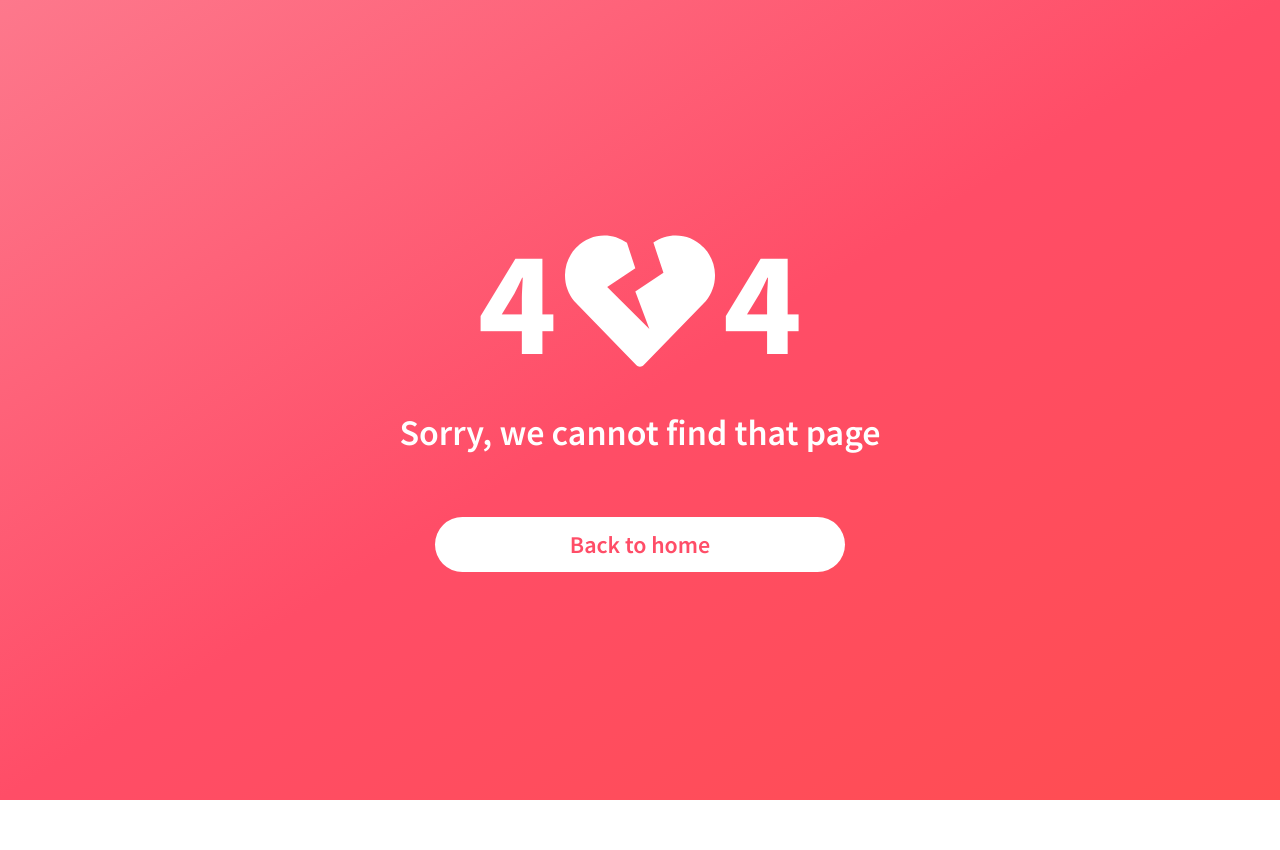
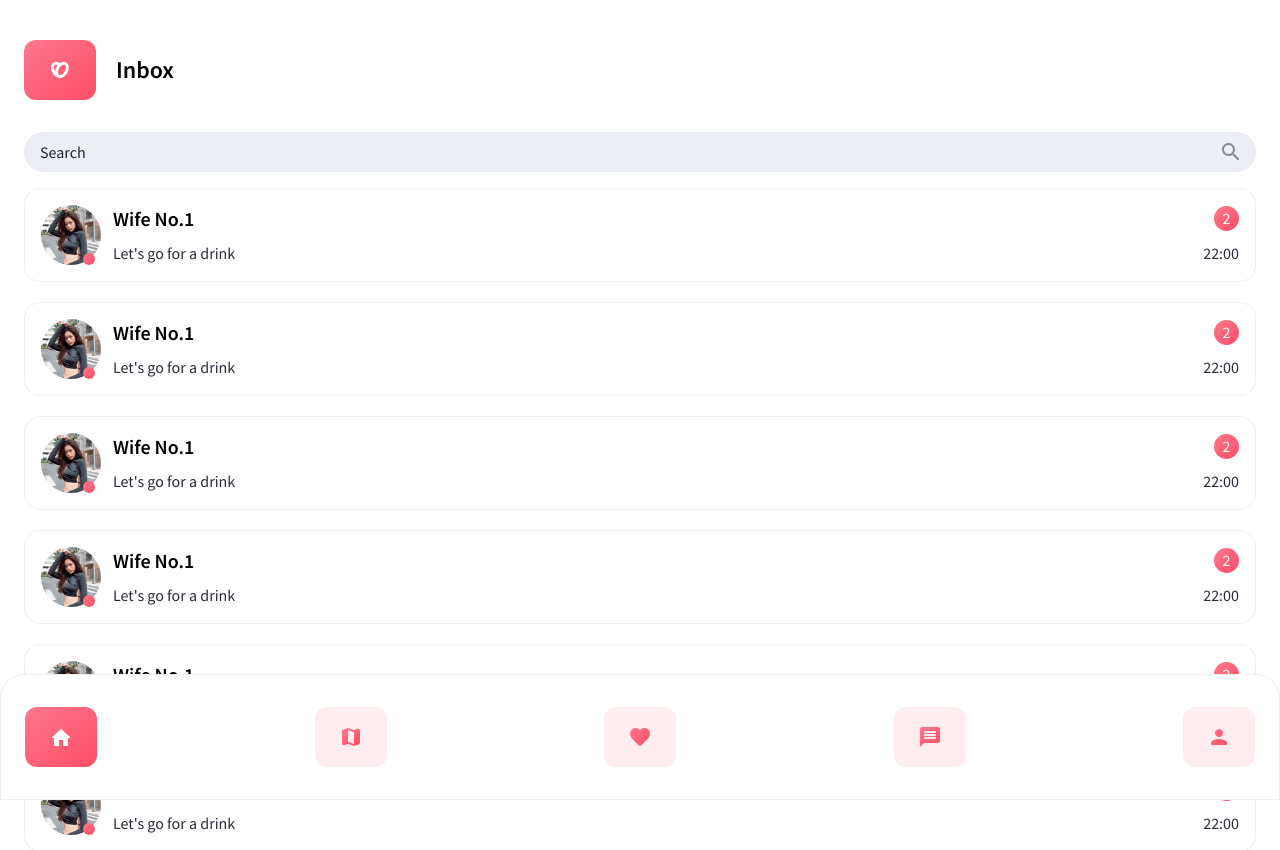
Before and after one commit to b1amage/further-web-front-end, a React (Create React App) app: page /chat in a window 1280 px wide. Shown: the top 850 px of the page. Before the commit the page ends 800 px from the top, so only its background shows below. Built offline with nearby package versions, Linux system fonts and the light colour scheme.

Commit message:
chat page + edit page

```diff
--- a/src/App.js
+++ b/src/App.js
@@ -13,6 +13,7 @@ import SuccessMatchPage from "./views/SuccessMatchPage";
 import ProfilePage from "./views/ProfilePage";
 import NotFoundPage from "./views/NotFoundPage";
 import EditPage from "./views/EditPage";
+import ChatPage from "./views/ChatPage";
 
 function App() {
 	return (
@@ -22,6 +23,7 @@ function App() {
 				<Route path="/match/:userId" element={<MatchPage />} />
 				<Route path="/match/all/:userId" element={<AllMatchPage />} />
 				<Route path="/user" element={<UserDetailPage />} />
+				<Route path="/chat" element={<ChatPage />} />
 				<Route
 					path="/success/:userId1/:userId2"
 					element={<SuccessMatchPage />}
--- /dev/null
+++ b/src/components/chat/ ChatCard.js
@@ -0,0 +1,32 @@
+import React from "react";
+
+const ChatCard = ({ img, isActive, lastest, name }) => {
+	return (
+		<div className="flex items-center gap-3 p-4 border border-gray rounded-[16px]">
+			<div className="relative w-[60px] h-[60px] rounded-full">
+				<img
+					src={img}
+					alt=""
+					className="relative z-10 object-cover w-full h-full rounded-full"
+				/>
+				<div className="absolute bottom-0 right-0 -translate-x-1/2 !z-20 block w-3 h-3 rounded-full bg-gradient-to-br from-primary-50 to-primary-100"></div>
+			</div>
+
+			<div className="flex flex-col flex-1 space-y-2">
+				<h3 className="text-xl font-semibold">{name}</h3>
+				<p className="text-base text-dark-3 dark:text-white">
+					{lastest.message}
+				</p>
+			</div>
+
+			<div className="flex flex-col items-end space-y-2.5">
+				<p className="w-[25px] h-[25px] rounded-full bg-gradient-to-br from-primary-50 to-primary-100 text-white flex justify-center items-center">
+					{lastest.messageCount}
+				</p>
+				<p className="text-dark-3 dark:text-white">{lastest.time}</p>
+			</div>
+		</div>
+	);
+};
+
+export default ChatCard;
--- /dev/null
+++ b/src/components/chat/SearchBox.js
@@ -0,0 +1,19 @@
+import React from "react";
+import search from "../../assets/svg/search-gray.svg";
+
+const SearchBox = () => {
+	return (
+		<div className="relative my-4">
+			<input
+				type="text"
+				className="w-full px-4 py-2 rounded-full outline-none bg-gray text-dark-1 placeholder:text-dark-1"
+				placeholder="Search"
+			/>
+			<div className="absolute -translate-y-1/2 right-4 top-1/2">
+				<img src={search} alt="" />
+			</div>
+		</div>
+	);
+};
+
+export default SearchBox;
--- /dev/null
+++ b/src/views/ChatPage.js
@@ -0,0 +1,37 @@
+import React from "react";
+import Header from "../components/header/Header";
+import SearchBox from "../components/chat/SearchBox";
+import NavBar from "../components/navbar/NavBar";
+import ChatCard from "../components/chat/ ChatCard";
+import girl5 from "../assets/img/girl5.jpeg";
+
+const ChatPage = () => {
+	return (
+		<div className="page-container">
+			<Header title="Inbox" />
+			<SearchBox />
+
+			<div className="flex flex-col gap-5">
+				{Array(8)
+					.fill()
+					.map((_, index) => (
+						<ChatCard
+							key={index}
+							img={girl5}
+							isActive
+							name="Wife No.1"
+							lastest={{
+								message: "Let's go for a drink",
+								time: "22:00",
+								messageCount: 2,
+							}}
+						/>
+					))}
+			</div>
+
+			<NavBar />
+		</div>
+	);
+};
+
+export default ChatPage;
--- a/src/views/EditPage.js
+++ b/src/views/EditPage.js
@@ -54,7 +54,7 @@ const EditPage = () => {
 					icon={pin}
 				/>
 
-				<Button primary type="submit">
+				<Button primary type="submit" className="mt-8">
 					Save changes
 				</Button>
 			</form>
```
Also changed, not shown: src/assets/svg/search-gray.svg (added).
